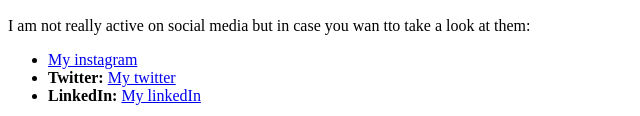
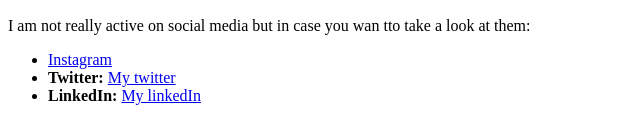
Before and after one commit to mah5a/mah5a.github.io, a plain HTML site: page mahsa.html in a window 1280 px wide. Shown: the part 836-952 px from the top of the page, 0-640 px from the left. Drawn offline with Linux system fonts and the light colour scheme.

Commit message:
Update mahsa.html

```diff
--- a/mahsa.html
+++ b/mahsa.html
@@ -63,7 +63,7 @@
     I am not really active on social media but in case you wan tto take a look at them:
   <br/>
   <ul class="socials">
-    <li class="social instagram"><a href="https://www.instagram.com/mah5akmehr">My instagram</a></li>
+    <li class="social instagram"><a href="https://www.instagram.com/mah5akmehr">Instagram</a></li>
     <li class="social twitter"><b>Twitter: </b><a href="https://x.com/MKaramimehr">My twitter</a></li>
     <li class="social linkedin"><b>LinkedIn: </b><a href="https://www.linkedin.com/in/zahrakaramimehr/">My linkedIn</a></li>
   </ul>
```
